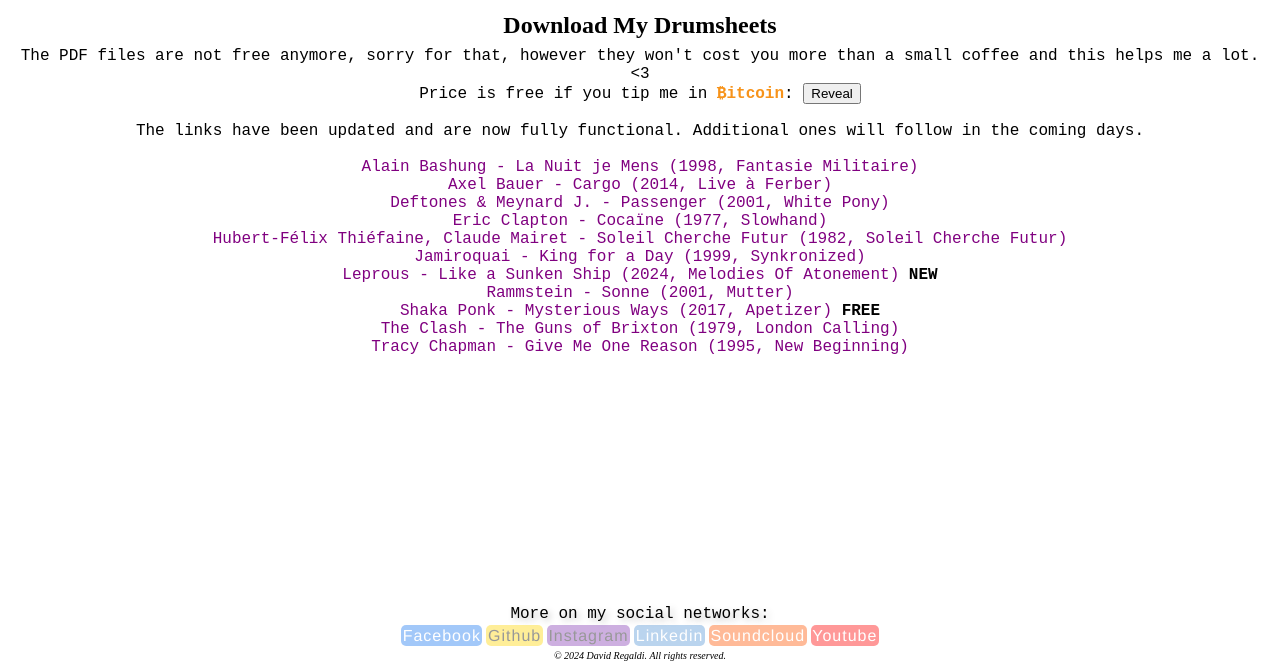
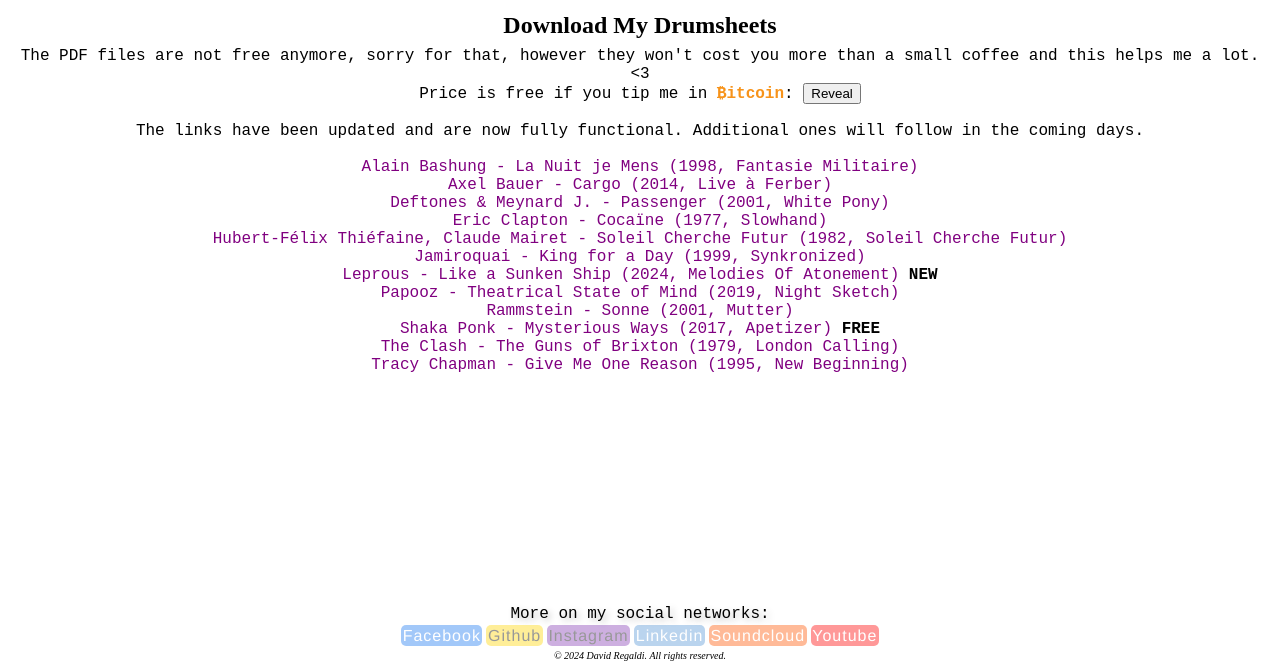
Before and after one commit to davidregaldi/davidregaldi.github.io, a plain HTML site: page transcriptions.html in a window 1280 px wide. Shown: the part 133-800 px from the top of the page. Drawn offline with Linux system fonts and the light colour scheme.

Commit message:
Update transcriptions.html

```diff
--- a/transcriptions.html
+++ b/transcriptions.html
@@ -63,7 +63,7 @@
             <p class="sheet"><a href="https://davidregaldi.gumroad.com/l/wdzxms" target="_blank">Leprous - Like a Sunken Ship (2024, Melodies Of Atonement)</a> <b>NEW</b></p>
             <!-- <p class="sheet"><a href="https://py.pl/3bMhJ" target="_blank">M - Encore et Encore (live version taratata)</a></p> -->
             <!-- <p class="sheet"><a href="https://py.pl/3JLT8T7Ugls" target="_blank">Maneskin - The Loneliest</a></p> -->
-            <!-- <p class="sheet"><a href="https://py.pl/WLs14" target="_blank">Papooz - Theatrical State of Mind (2019, Night Sketch)</a></p> -->
+            <p class="sheet"><a href="https://davidregaldi.gumroad.com/l/fsvblj" target="_blank">Papooz - Theatrical State of Mind (2019, Night Sketch)</a></p>
             <!-- <p class="sheet">Primus - Antipop (drum solo only)</p> -->
             <!-- <p class="sheet"><a href="https://py.pl/bUqdaDRSQg" target="_blank">Prodigy - Mindfield (1997, Fat of the Land)</a></p> -->
             <p class="sheet"><a href="https://davidregaldi.gumroad.com/l/nkjkvi" target="_blank">Rammstein - Sonne (2001, Mutter)</a></p>
```
